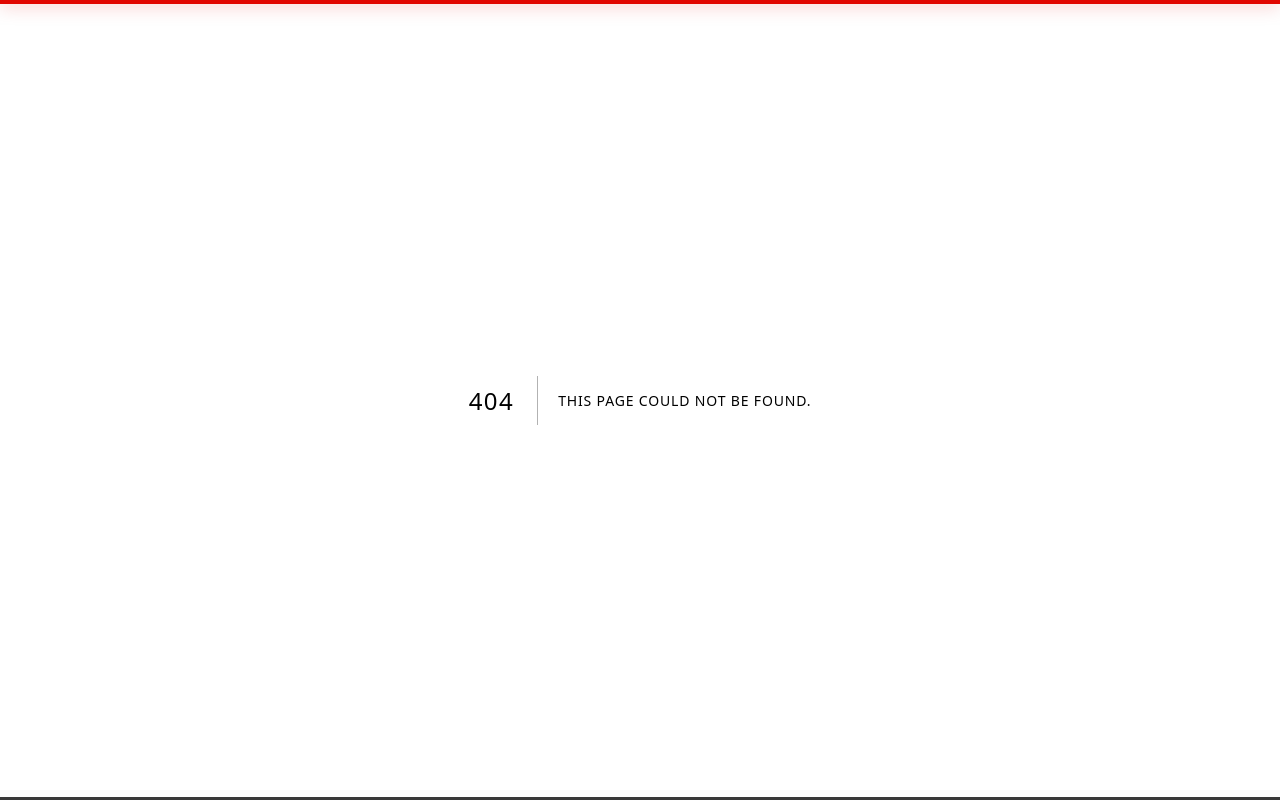
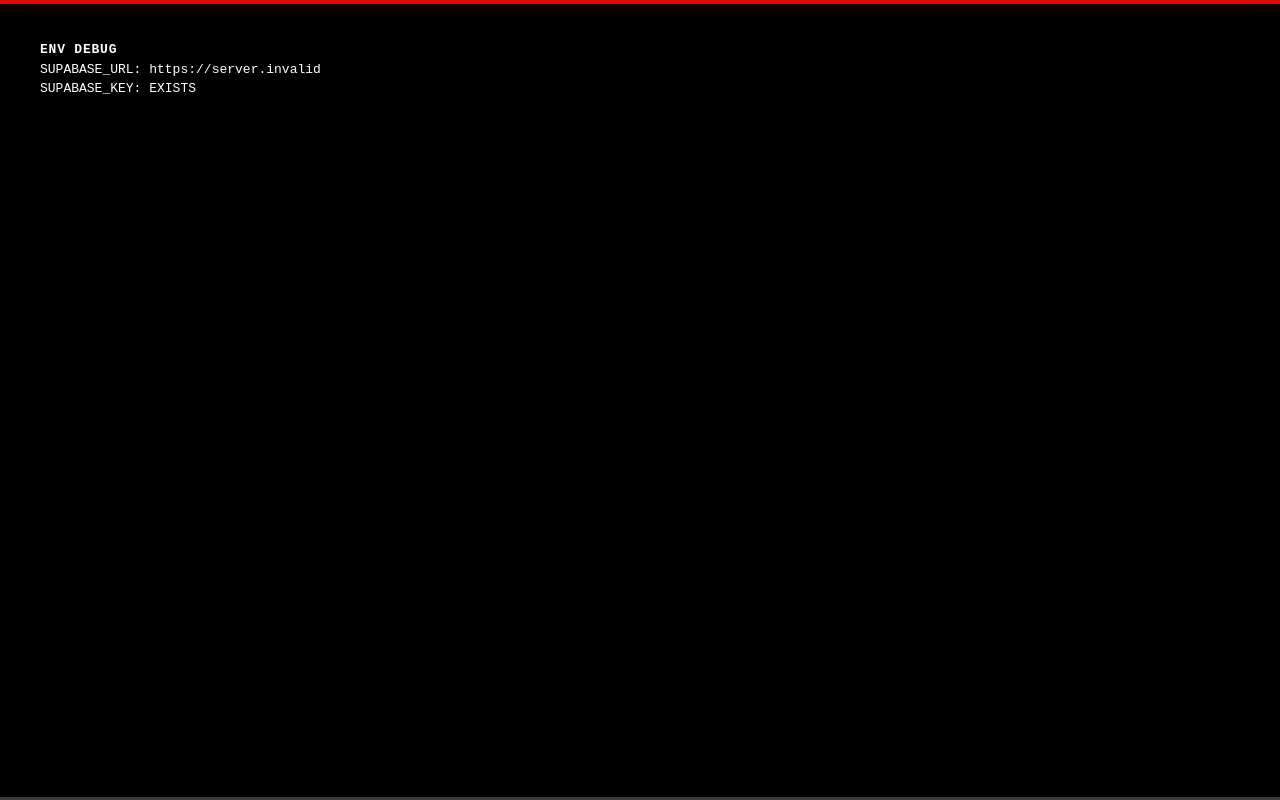
Before and after one commit to petres342/f1-bingo, a Next.js app: page /debug in a window 1280 px wide. Before the commit this address had no page. Built offline with nearby package versions, Linux system fonts and the light colour scheme; no server answers; a web font is replaced by a local one.

Commit message:
debug env

```diff
--- /dev/null
+++ b/app/debug/page.tsx
@@ -0,0 +1,9 @@
+export default function DebugPage() {
+  return (
+    <div style={{ padding: 40, fontFamily: 'monospace', color: 'white', background: '#000', minHeight: '100vh' }}>
+      <h1>ENV DEBUG</h1>
+      <p>SUPABASE_URL: {process.env.NEXT_PUBLIC_SUPABASE_URL ?? 'MISSING'}</p>
+      <p>SUPABASE_KEY: {process.env.NEXT_PUBLIC_SUPABASE_ANON_KEY ? 'EXISTS' : 'MISSING'}</p>
+    </div>
+  );
+}
```
